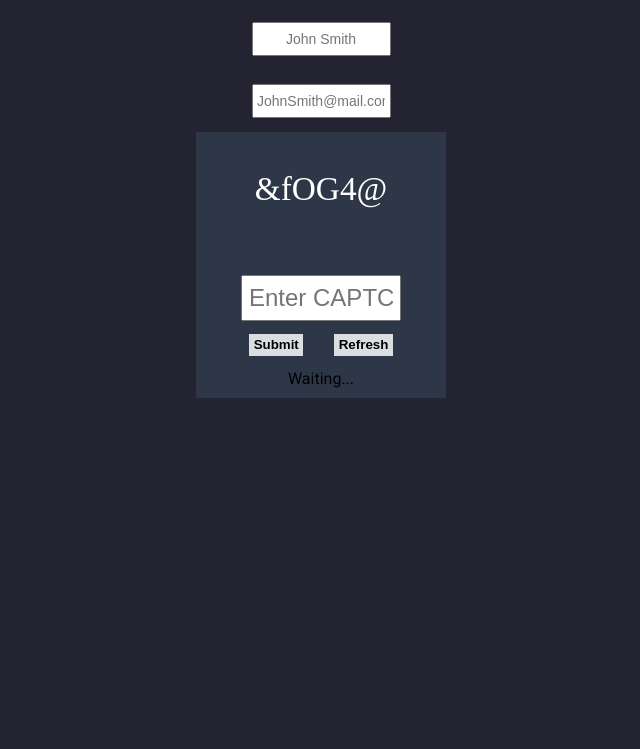
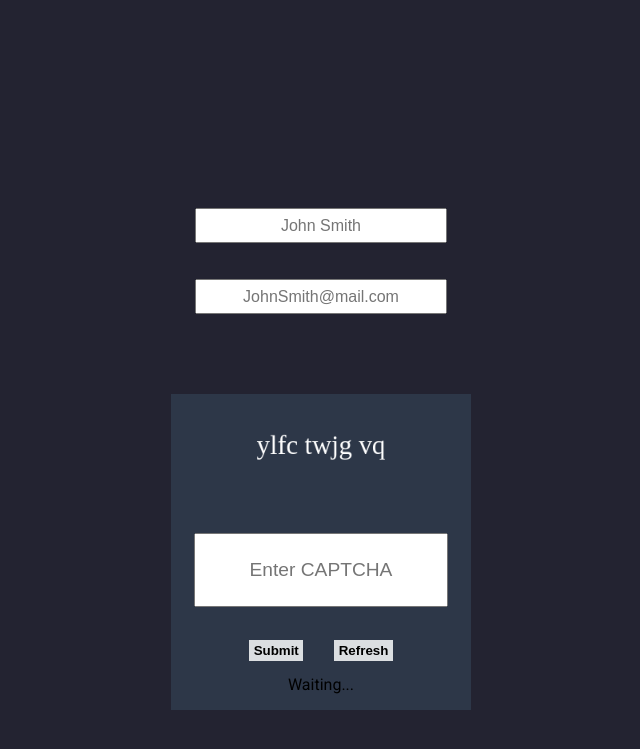
Before and after one commit to mrj760/EZ-RSVP, a PHP site: page /html/rsvp.html in a window 1280 px wide. Shown: the top 749 px of the page, without its empty margins (319-959 px from the left). Run offline with PHP 8.4, Linux system fonts and the light colour scheme.

Commit message:
adjusts to RSVP styling and func

```diff
--- a/html/rsvp.html
+++ b/html/rsvp.html
@@ -8,71 +8,48 @@
 
     <link rel="preconnect" href="https://fonts.googleapis.com">
     <link rel="preconnect" href="https://fonts.gstatic.com" crossorigin>
-    <link href="https://fonts.googleapis.com/css2?family=Roboto&display=swap" rel="stylesheet">
 
-    <link
-        rel="stylesheet"
-        href="../style/_global.css"
-    ></link>
 
-    <link
-        rel="stylesheet"
-        href="../style/rsvp.css"
-    ></link>
+    <link rel="stylesheet" href="https://fonts.googleapis.com/css2?family=Roboto&display=swap">
+    <link rel="stylesheet" href="../style/_global.css">
+    </link>
+    <link rel="stylesheet" href="../style/rsvp.css">
+    </link>
 </head>
 
 <body>
+
     <div class="center">
-        <input
-            id="nameTextBox"
-            class="textBox"
-            type="text"
-            name="name"
-            title="name"
-            placeholder="John Smith"
-        ></input>
-        <input
-            id="emailTextBox"
-            class="textBox"
-            type="text"
-            name="email"
-            title="email"
-            placeholder="JohnSmith@mail.com"
-        ></input>
+
+        <input id="nameTextBox" class="textBox" type="text" name="name" title="name" placeholder="John Smith" />
+
+        <input id="emailTextBox" class="textBox" type="text" name="email" title="email"
+            placeholder="JohnSmith@mail.com" />
 
         <!-- Add additional details here via JS.
             These are details laid out by the event creator. -->
         <div id="additionalDetails"></div>
 
         <div id="captchaBackground">
-            <canvas id="captcha""></canvas>
 
-            <input
-                id="captchaTextBox"
-                class="textBox"
-                type="text"
-                name="text"
-                title="text"
-                placeholder="Enter CAPTCHA"
-            ></input>
+            <canvas id="captcha"></canvas>
+
+            <input id="captchaTextBox"
+            class="textBox" type="text" name="text" title="text" placeholder="Enter CAPTCHA"></input>
 
             <div id="buttons">
-                <button
-                    id="submitButton"
-                    class="button"
-                    type="button"
-                >Submit</button>
 
-                <button
-                    id="refreshButton"
-                    class="button"
-                    type="button"
-                >Refresh</button>
+                <button id="submitButton" class="button" type="button">Submit</button>
+                <button id="refreshButton" class="button" type="button">Refresh</button>
+
             </div>
 
-            <div id="output"></div>
+            <div id="captchaOutput"></div>
+
         </div>
+
     </div>
 
     <script src="../script/rsvp.js"></script>
+
 </body>
--- a/style/rsvp.css
+++ b/style/rsvp.css
@@ -34,40 +34,48 @@ body {
 }
 
 .textBox {
-  width: 16vh;
-  font-size: 14px;
+  width: 240px;
+  font-size: 1rem;
 }
 
-#captcha {
-  margin: 0;
+#nameTextBox {
+  margin-top: 25dvh;
+}
+
+#emailTextBox {
+  margin-top: 20px;
 }
 
 #captchaBackground {
-  height: 250px;
-  width: 250px;
+  height: 300px;
+  width: 300px;
+  margin-top: 5%;
   background-color: #2d3748;
   display: flex;
   align-items: center;
   justify-content: center;
   flex-direction: column;
-  padding-bottom: 1em;
+  padding-bottom: 1rem;
+}
+
+#captcha {
+  height: 40%;
+}
+
+#captchaTextBox {
+  height: 40%;
+  width: 80%;
+  font-size: 1.2rem;
 }
 
 #incorrect {
   color: #ff0000;
-  font-size: 18px;
+  font-size: 1.2rem;
 }
 
 #correct {
   color: #7fff00;
-  font-size: 18px;
-}
-
-#captchaTextBox {
-  height: 25px;
-  width: 18vh;
-  font-size: 18pt;
-  margin: 0;
+  font-size: 1.2rem;
 }
 
 /*# sourceMappingURL=rsvp.css.map */
--- a/style/rsvp.scss
+++ b/style/rsvp.scss
@@ -11,26 +11,41 @@
 }
 
 .textBox {
-    width: 16vh;
-    font-size: 14px;
+    width: 240px;
+    font-size: 1rem;
 }
 
-#captcha {
-    margin: 0;
+#nameTextBox {
+    margin-top: 25dvh;
+}
+
+#emailTextBox {
+    margin-top: 20px;
 }
 
 #captchaBackground {
-    height: 250px;
-    width: 250px;
+    height: 300px;
+    width: 300px;
+    margin-top: 5%;
     background-color: $dark-blue;
     display: flex;
     align-items: center;
     justify-content: center;
     flex-direction: column;
-    padding-bottom: 1em;
+    padding-bottom: 1rem;
 }
 
-$outputFontSize: 18px;
+#captcha {
+    height: 40%;
+}
+
+#captchaTextBox {
+    height: 40%;
+    width: 80%;
+    font-size: 1.2rem;
+}
+
+$outputFontSize: 1.2rem;
 
 #incorrect {
     color: #ff0000;
@@ -41,10 +56,3 @@ $outputFontSize: 18px;
     color: #7fff00;
     font-size: $outputFontSize;
 }
-
-#captchaTextBox {
-    height: 25px;
-    width: 18vh;
-    font-size: 18pt;
-    margin: 0;
-}
```
Also changed, not shown: script/rsvp.js (+20 -13 lines), 1 other file.
